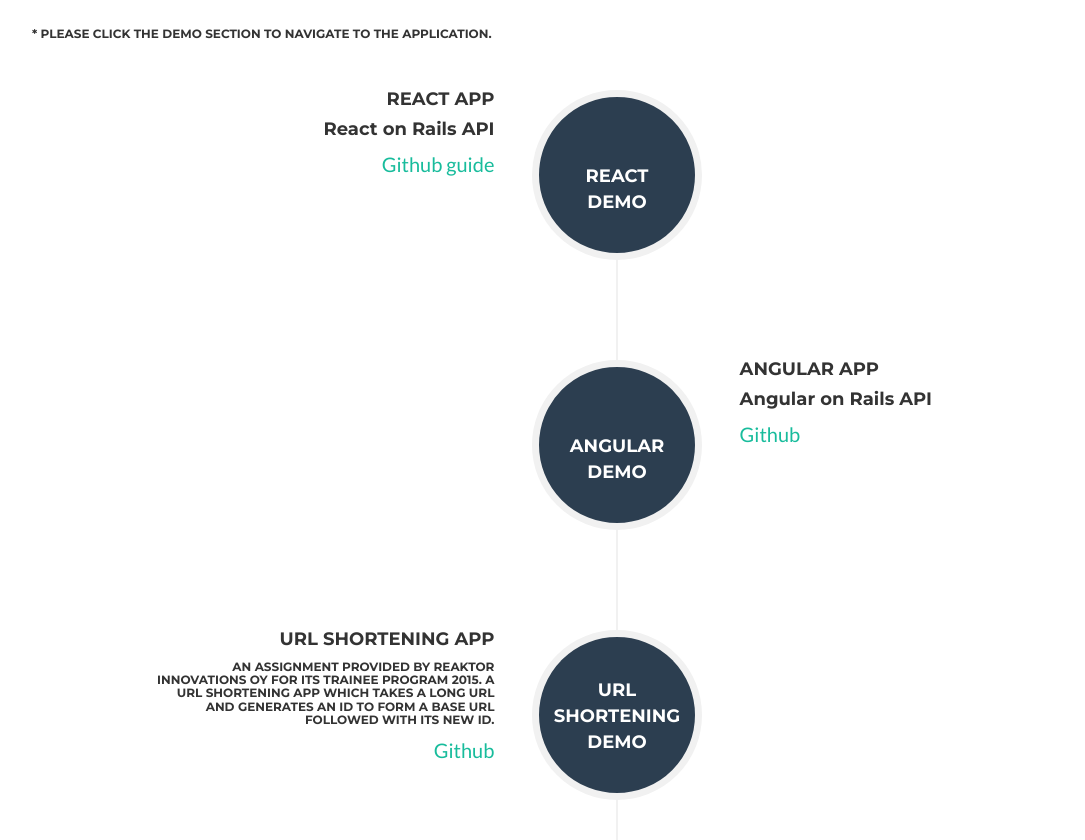
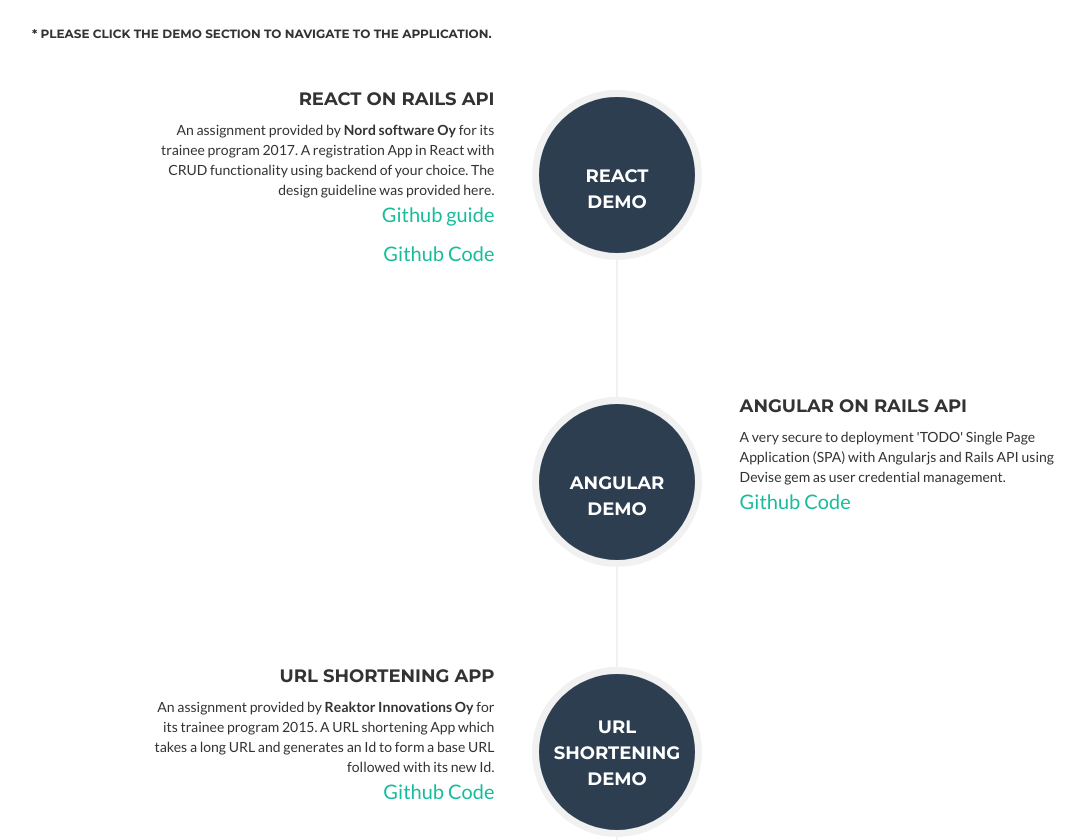
Before and after one commit to surajneupane55/my-portfolio, a website: page index.html in a window 1280 px wide. Shown: the part 1880-2720 px from the top of the page, without its empty margins (23-1108 px from the left). Drawn offline with nearby package versions, Linux system fonts and the light colour scheme.

Commit message:
more changes update

```diff
--- a/index.html
+++ b/index.html
@@ -179,12 +179,15 @@
 
                             <div class="timeline-panel">
                                 <div class="timeline-heading">
-                                    <h4><strong class="text-center">React App</strong></h4>
-                                    <h4 class="subheading">React on Rails API</h4>
+                                    <h4><strong class="text-center">React on Rails API</strong></h4>
+                                    <h7>An assignment provided by <strong>Nord software Oy</strong> for its trainee program 2017. A registration App in React with CRUD functionality using backend of your choice. The design guideline was provided here.</h7>
                                 </div>
                                 <div class="timeline-body">
                                     <a href="https://surajneupane55.github.io/React-on-Rails-API-guide/" target="_blank" class="portfolio-link" >
                                         <p>Github guide</p>
+                                    </a>
+                                    <a href="https://github.com/surajneupane55/react-app-challenge-frontend" target="_blank" class="portfolio-link" >
+                                        <p>Github Code</p>
                                     </a>
 
 
@@ -202,12 +205,12 @@
 
                             <div class="timeline-panel">
                                 <div class="timeline-heading">
-                                    <h4><strong class="text-center">Angular App</strong></h4>
-                                    <h4 class="subheading">Angular on Rails API</h4>
+                                    <h4><strong class="text-center">Angular on Rails API</strong></h4>
+                                    <h7>A very secure to deployment 'TODO' Single Page Application (SPA) with Angularjs and Rails API using Devise gem as user credential management. </h7>
                                 </div>
                                 <div class="timeline-body">
                                     <a href="https://github.com/surajneupane55/Rails-API-on-Angularjs" target="_blank" class="portfolio-link" >
-                                        <p>Github</p>
+                                        <p>Github Code</p>
                                     </a>
                                 </div>
                             </div>
@@ -224,11 +227,11 @@
                             <div class="timeline-panel">
                                 <div class="timeline-heading">
                                     <h4><strong class="text-center">URL shortening App</strong></h4>
-                                    <h6 class="subheading">An assignment provided by Reaktor Innovations Oy for its trainee program 2015. A URL shortening App which takes a long URL and generates an Id to form a base URL followed with its new Id.</h6>
+                                    <h7>An assignment provided by <strong>Reaktor Innovations Oy</strong> for its trainee program 2015. A URL shortening App which takes a long URL and generates an Id to form a base URL followed with its new Id.</h7>
                                 </div>
                                 <div class="timeline-body">
                                     <a href="https://github.com/surajneupane55/URLShortening" target="_blank" class="portfolio-link" >
-                                        <p>Github</p>
+                                        <p>Github Code</p>
                                     </a>
                                 </div>
                             </div>
```
